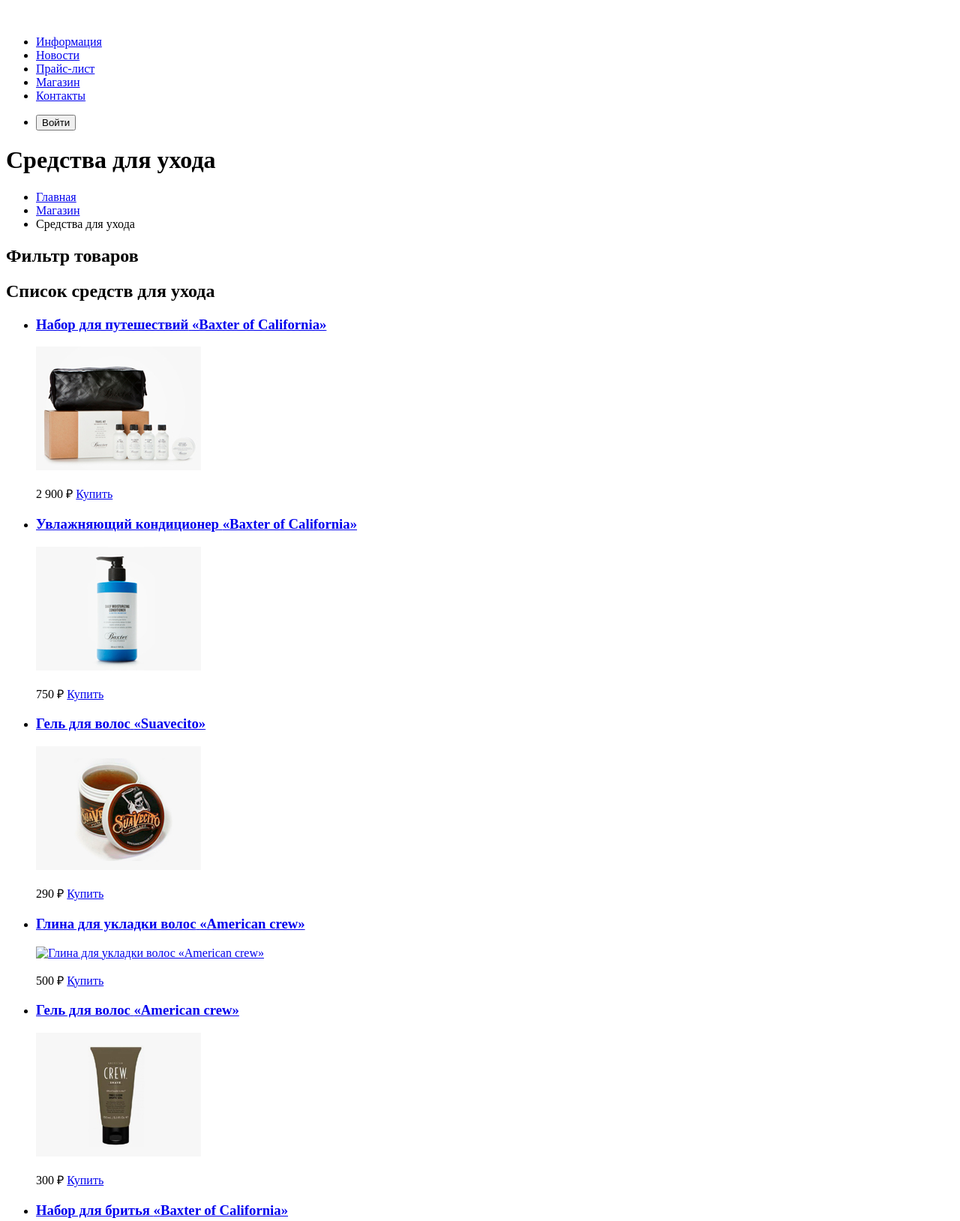
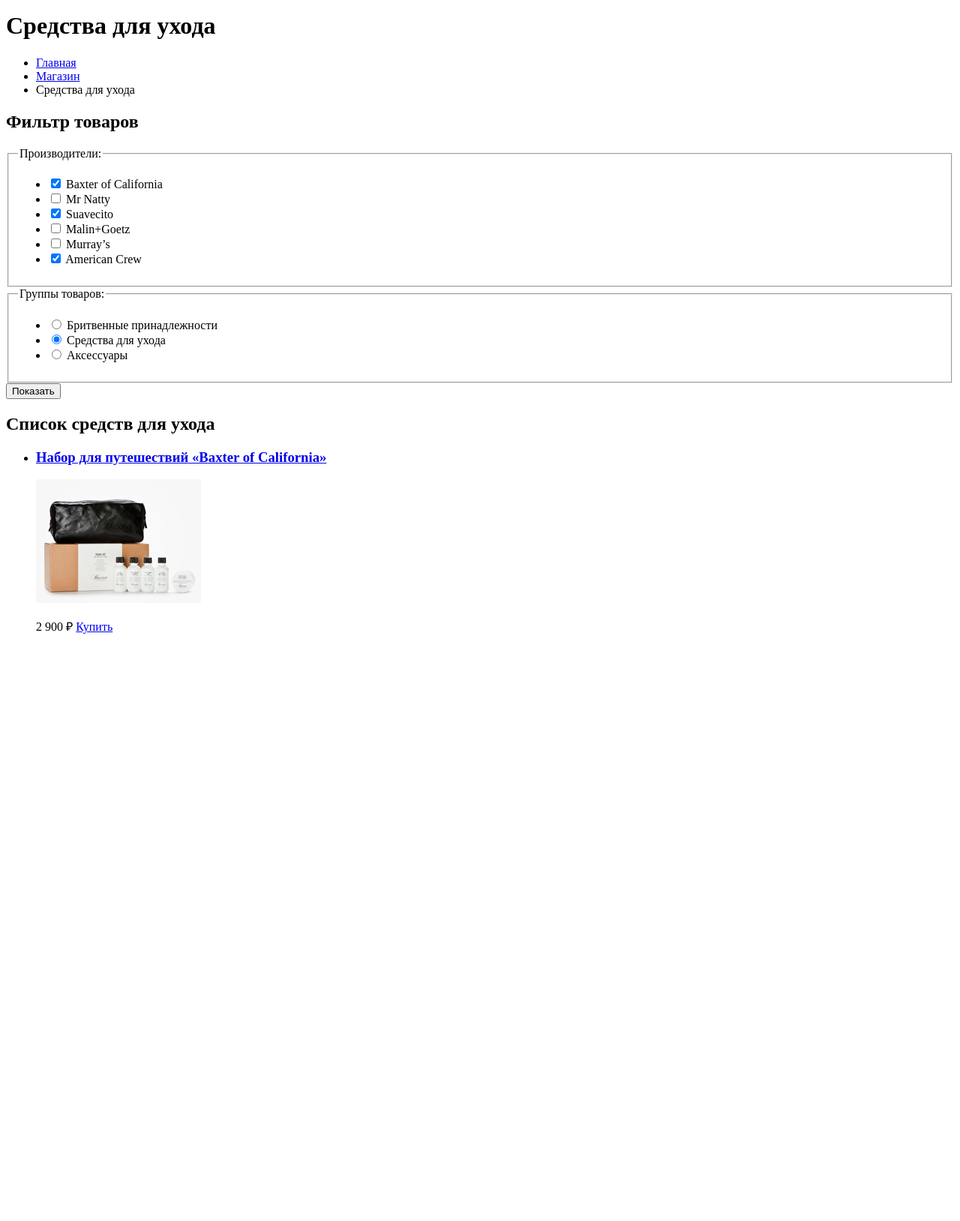
Before and after one commit to mkomova/1220851-barbershop-27, a plain HTML site: page catalog.html in a window 1280 px wide. Shown: the part 5-1633 px from the top of the page at 75% size. After the commit the page ends 867 px from the top, so only its background shows below. Drawn offline with Linux system fonts and the light colour scheme.

Commit message:
Выполнила задание по доступности

```diff
--- a/catalog.html
+++ b/catalog.html
@@ -2,169 +2,89 @@
 <html lang="ru">
   <head>
     <meta charset="utf-8">
-    <title></title>
+    <title>Барбершоп «Бородинский»</title>
   </head>
   <body>
-    <header>
-      <nav>
-        <a href="index.html">
-          <img src="img/logo.svg" width="111" height="24" alt="Логотип барбершопа «Бородинский»">
-        </a>
-        <ul>
-          <li><a href="info.html">Информация</a></li>
-          <li><a href="news.html">Новости</a></li>
-          <li><a href="price.html">Прайс-лист</a></li>
-          <li><a href="catalog.html">Магазин</a></li>
-          <li><a href="contacts.html">Контакты</a></li>
-        </ul>
-        <ul>
-          <li>
-             <button type="button">Войти</button>
-           </li>
-        </ul>
-      </nav>
-    </header>
     <main>
-      <h1>Cредства для ухода</h1>
-
+      <h1>Средства для ухода</h1>
       <ul>
         <li><a href="index.html">Главная</a></li>
         <li><a href="catalog.html">Магазин</a></li>
-        <li>Средства для ухода</li>
+        <li>
+          Средства для ухода
+        </li>
       </ul>
       <section>
         <h2>Фильтр товаров</h2>
-        <!-- Здесь будет форма -->
+        <form method="get" action="https://echo.htmlacademy.ru">
+          <fieldset>
+            <legend>Производители:</legend>
+            <ul>
+              <li>
+                <input type="checkbox" name="baxter-of-california" id="filter-baxter-of-california" checked>
+                <label for="filter-baxter-of-california">Baxter of California</label>
+              </li>
+              <li>
+                <input type="checkbox" name="mr-natty" id="filter-mr-natty">
+                <label for="filter-mr-natty">Mr Natty</label>
+              </li>
+              <li>
+                <input type="checkbox" name="suavecito" id="filter-suavecito" checked>
+                <label for="filter-suavecito">Suavecito</label>
+              </li>
+              <li>
+                <input type="checkbox" name="malin-goetz" id="filter-malin-goetz">
+                <label for="filter-malin-goetz">Malin+Goetz</label>
+              </li>
+              <li>
+                <input type="checkbox" name="murrays" id="filter-murrays">
+                <label for="filter-murrays">Murray’s</label>
+              </li>
+              <li>
+                <input type="checkbox" name="american-crew" id="filter-american-crew" checked>
+                <label for="filter-american-crew">American Crew</label>
+              </li>
+            </ul>
+          </fieldset>
+          <fieldset>
+            <legend>Группы товаров:</legend>
+            <ul>
+              <li>
+                <input type="radio" name="product-group" value="shaving" id="filter-shave">
+                <label for="filter-shave">Бритвенные принадлежности</label>
+              </li>
+              <li>
+                <input type="radio" name="product-group" value="hair-care" id="filter-care" checked>
+                <label for="filter-care">Средства для ухода</label>
+              </li>
+              <li>
+                <input type="radio" name="product-group" value="accessories" id="filter-accessories">
+                <label for="filter-accessories">Аксессуары</label>
+              </li>
+            </ul>
+          </fieldset>
+          <button type="submit">Показать</button>
+        </form>
       </section>
-
       <section>
          <h2>Список средств для ухода</h2>
          <ul>
            <li>
+             <a href="catalog-item.html">
                <h3>
-              <a href="catalog-item.html">
-                <span>Набор для путешествий</span>
-                <span>«Baxter of California»</span>
-              </a>
+                 <span>Набор для путешествий</span> <span>«Baxter of California»</span>
                </h3>
-            <a href="catalog-item.html">
+               <p>
                  <img src="img/product-1.jpg" width="220" height="165" alt="Набор для путешествий «Baxter of California»">
+               </p>
              </a>
              <p>
                2 900 ₽
                <a href="#">Купить</a>
              </p>
            </li>
-          <li>
-            <h3>
-              <a href="catalog-item.html">
-                <span>Увлажняющий кондиционер</span>
-                <span>«Baxter of California»</span>
-              </a>
-            </h3>
-            <a href="catalog-item.html">
-              <img src="img/product-2.jpg" width="220" height="165" alt="Увлажняющий кондиционер «Baxter of California»">
-            </a>
-            <p>
-              750 ₽
-              <a href="#">Купить</a>
-            </p>
-          </li>
-          <li>
-            <h3>
-              <a href="catalog-item.html">
-                <span>Гель для волос</span>
-                <span>«Suavecito»</span>
-              </a>
-            </h3>
-            <a href="catalog-item.html">
-              <img src="img/product-3.jpg" width="220" height="165" alt="Гель для волос «Suavecito»">
-            </a>
-            <p>
-              290 ₽
-              <a href="#">Купить</a>
-            </p>
-          </li>
-          <li>
-            <h3>
-              <a href="catalog-item.html">
-                <span>Глина для укладки волос</span>
-                <span>«American crew»</span>
-              </a>
-            </h3>
-            <a href="catalog-item.html">
-              <img src="img/product-4.jpg" width="220" height="165" alt="Глина для укладки волос «American crew»">
-            </a>
-            <p>
-              500 ₽
-              <a href="#">Купить</a>
-            </p>
-          </li>
-          <li>
-            <h3>
-              <a href="catalog-item.html">
-                <span>Гель для волос</span>
-                <span>«American crew»</span>
-              </a>
-            </h3>
-            <a href="catalog-item.html">
-              <img src="img/product-5.jpg" width="220" height="165" alt="Гель для волос «American crew»">
-            </a>
-            <p>
-              300 ₽
-              <a href="#">Купить</a>
-            </p>
-          </li>
-          <li>
-            <h3>
-              <a href="catalog-item.html">
-                <span>Набор для бритья</span>
-                <span>«Baxter of California»</span>
-              </a>
-            </h3>
-            <a href="catalog-item.html">
-              <img src="img/product-6.jpg" width="220" height="165" alt="Набор для бритья «Baxter of California»">
-            </a>
-            <p>
-              3 900 ₽
-              <a href="#">Купить</a>
-            </p>
-          </li>
-        </ul>
-        <ul>
-          <li><a href="#">1</a></li>
-          <li><a>2</a></li>
-          <li><a href="#">3</a></li>
-          <li><a href="#">4</a></li>
          </ul>
        </section>
     </main>
-
-    <footer>
-      <p>
-        Барбершоп «Бородинский»<br>
-        Адрес: г. Санкт-Петербург, Б. Конюшенная, д. 19/8<br>
-        <a href="map.html">Как нас найти?</a><br>
-        Телефон: +7 (812) 666-02-66
-      </p>
-      <div>
-        <p>Давайте дружить!</p>
-        <ul>
-          <li><a href="#">Вконтакте</a></li>
-          <li><a href="#">Фейсбук</a></li>
-          <li><a href="#">Инстаграм</a></li>
-        </ul>
-      </div>
-      <p>
-        Разработано: <a href="https://htmlacademy.ru">HTML Academy</a>
-      </p>
-    </footer>
-
-    <section>
-      <h2>Личный кабинет</h2>
-      <p>Введите свой логин и пароль.</p>
-      <!-- Здесь будет форма -->
-      <button type="button">Закрыть</button>
-    </section>
   </body>
 </html>
```
Also changed, not shown: index.html (+95 -4 lines), img/icon-up-dir.svg (added). Lines whose indentation alone changed are shown as unchanged.
